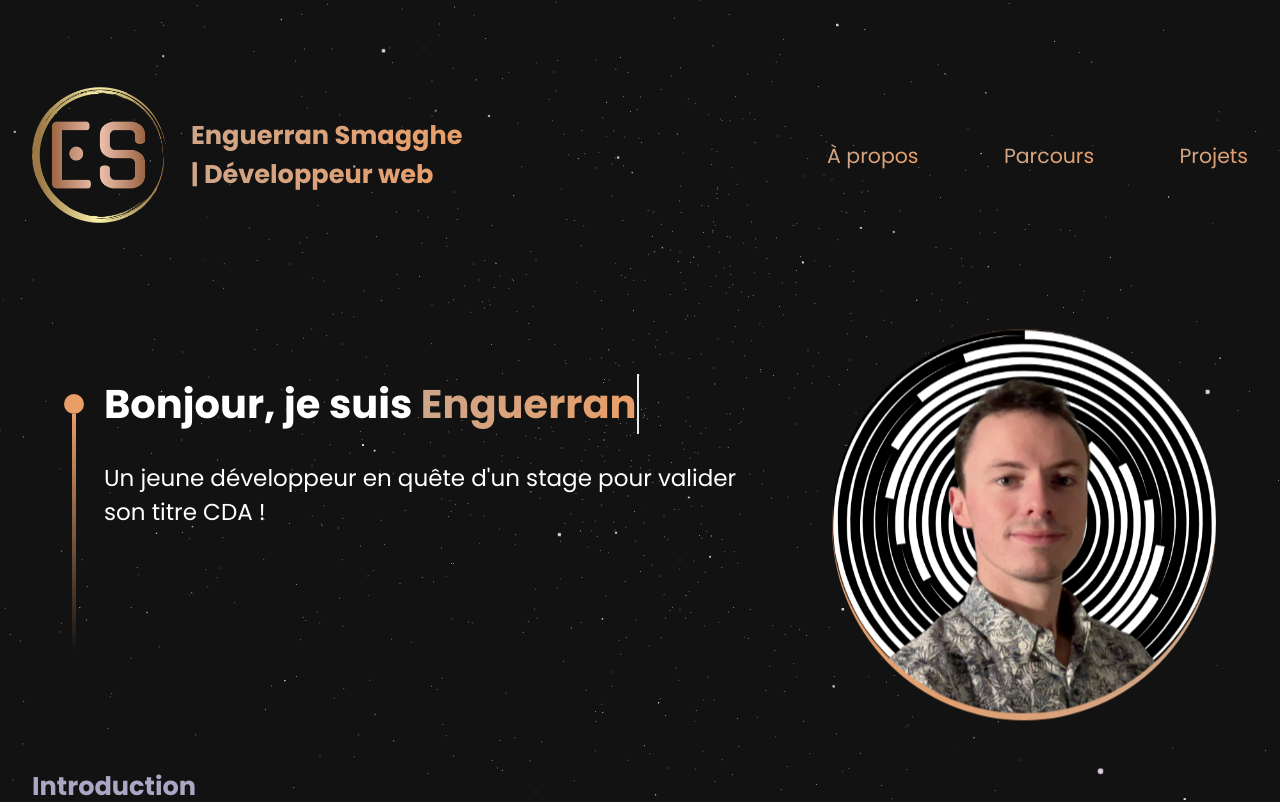
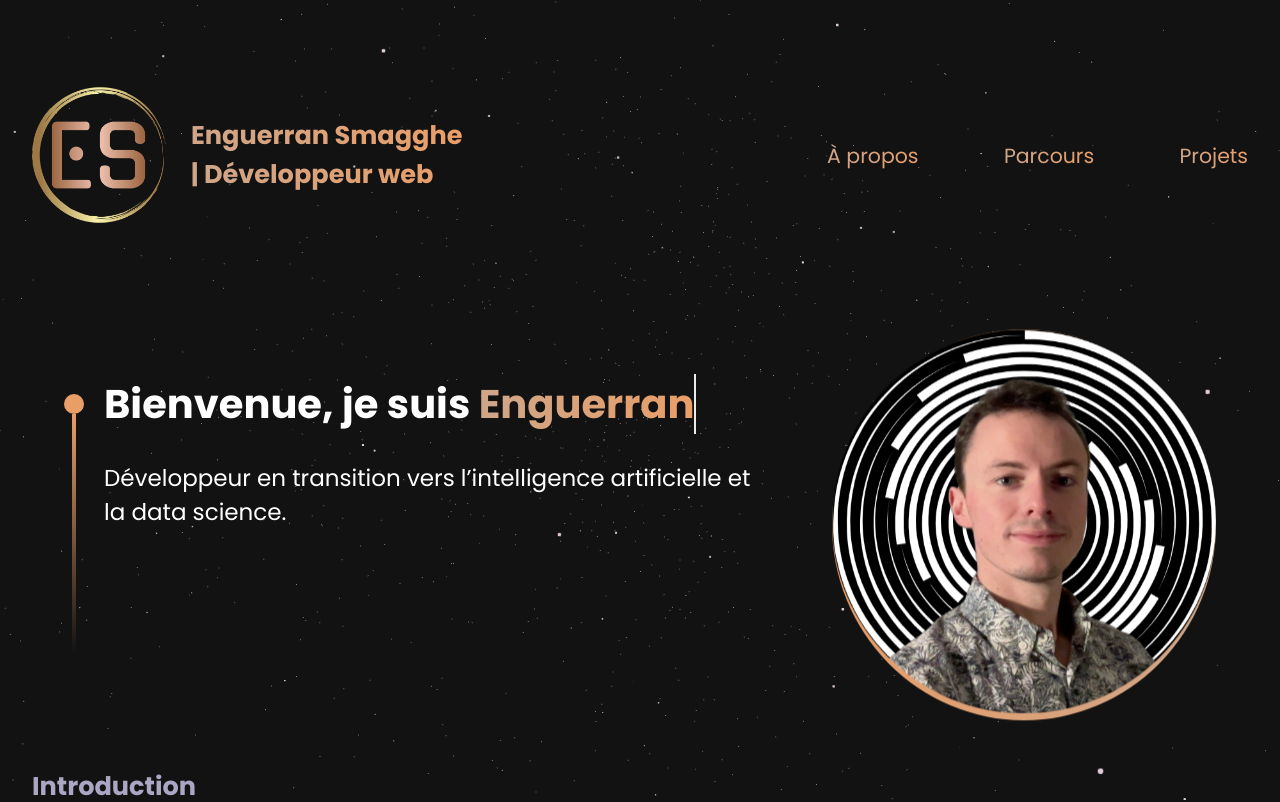
Before and after one commit to EnguerranSGG/Portfolio_3.0, a React (Vite) app: page / in a window 1280 px wide. Shown: the top 802 px of the page. Built offline with nearby package versions, Linux system fonts and the light colour scheme.

Commit message:
feat(components): update hero section

```diff
--- a/src/components/Hero.jsx
+++ b/src/components/Hero.jsx
@@ -16,12 +16,11 @@ const Hero = () => {
           <div className="about_text">
             <div>
               <h1>
-                Bonjour, je suis <span>Enguerran</span>
+                Bienvenue, je suis <span>Enguerran</span>
               </h1>
             </div>
             <p>
-              Un jeune développeur en quête d'un stage pour valider son titre
-              CDA !
+              Développeur en transition vers l’intelligence artificielle et la data science.
             </p>
           </div>
         </div>
```
